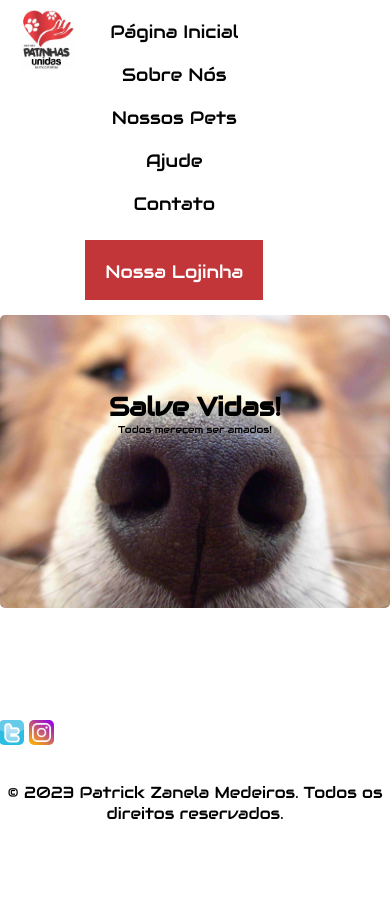
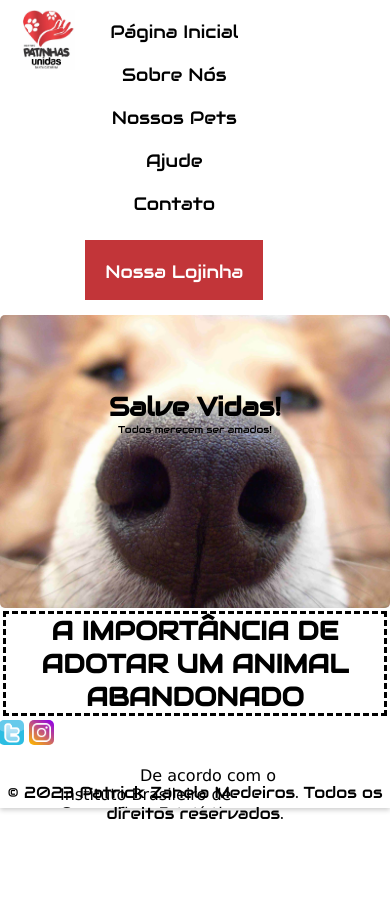
Before and after one commit to patrickzmdev/site-ong-caes, a plain HTML site: page index.html in a window 390 px wide. Drawn offline with Linux system fonts and the light colour scheme.

Commit message:
atualizando css

```diff
--- a/styles.css
+++ b/styles.css
@@ -454,16 +454,18 @@
     .mensagem{
         width: 100%;
         height: 200px;
-        display: none;
+        position: center;
+        overflow: scroll;
     }
 
     .mensagem h1{
-        display: none;
+        font-size: 1.625rem;;
+
     }
 
 
     .mensagem p{
-        overflow: scroll;
+        margin-left:3.75rem;
     }
 
     #fundo-cao{
```
